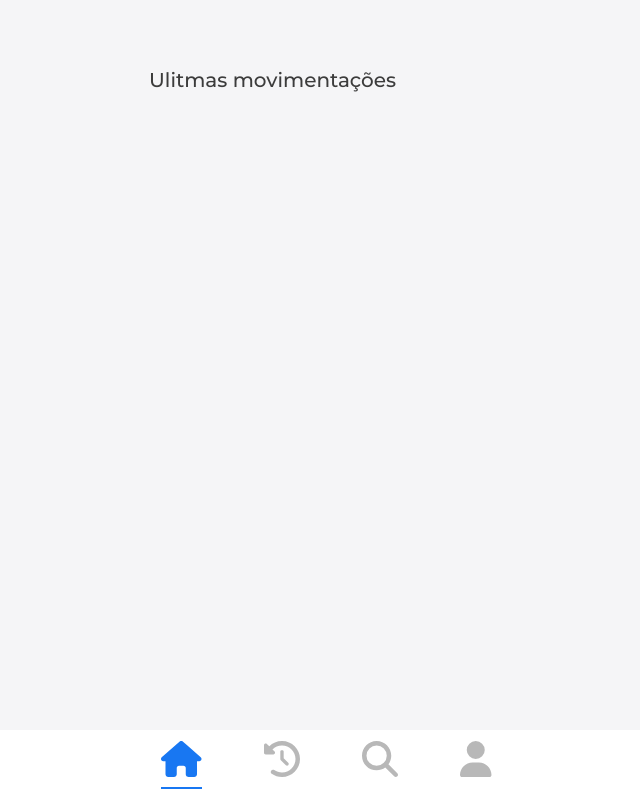
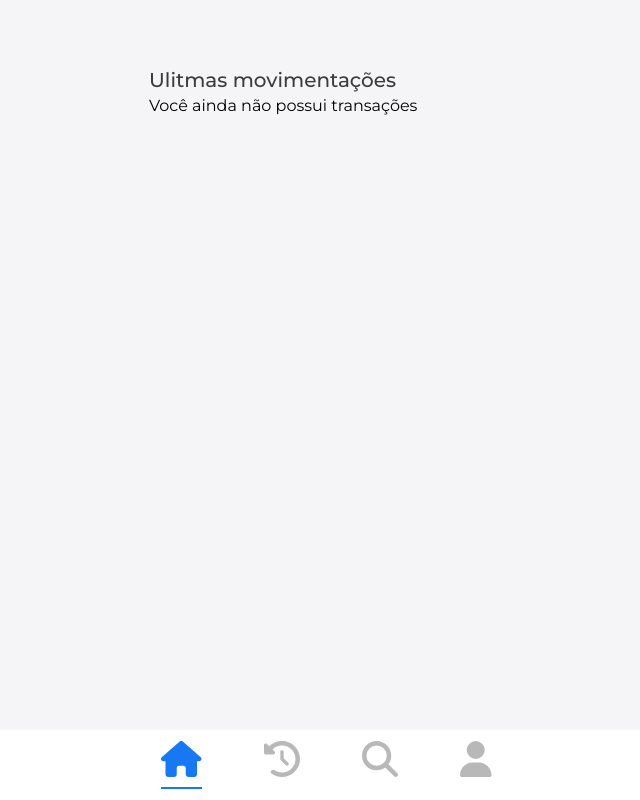
Before and after one commit to DouglasBsales/finance-app, a Next.js app: page /Pages/LastTransations in a window 1280 px wide. Shown: the whole page, without its empty margins (324-964 px from the left). Built offline with nearby package versions, Linux system fonts and the light colour scheme.

Commit message:
Feature: added new logic of show transations

```diff
--- a/src/app/Pages/LastTransations/page.tsx
+++ b/src/app/Pages/LastTransations/page.tsx
@@ -2,6 +2,7 @@
 
 import CardsTransacoesPlan from "@/components/PlanPage/CardsTransacoesPlan";
 import { HomeContext } from "@/Context/HomeContext";
+import Image from "next/image";
 import { useContext } from "react";
 
 export default function LastTransations() {
@@ -14,13 +15,13 @@ export default function LastTransations() {
     ? transations.flatMap((transaction: any) => transaction.transacoes)
     : [];
 
-
-
   return (
     <div className="w-full flex flex-col items-center bg-whitePrimary">
       <div className="w-[390px] overflow-x-hidden pb-[100px] px-7">
-        <p className=" text-blackPrimary font-medium text-xl pt-[66px]">Ulitmas movimentações</p>
-        {allTransacoes ?
+        <p className=" text-blackPrimary font-medium text-xl pt-[66px]">
+          Ulitmas movimentações
+        </p>
+        {allTransacoes.length > 0 ? (
           allTransacoes.map((transacao: any) => (
             <div key={transacao.id}>
               <CardsTransacoesPlan
@@ -31,10 +32,15 @@ export default function LastTransations() {
                   name: transacao.data.name,
                   value: transacao.data.value,
                   sentValue: transacao.data.sentValue,
-                }}/>
+                }}
+              />
             </div>
           ))
-          : <p>Você ainda não possui transações</p>}
+        ) : (
+          <div>
+            <p>Você ainda não possui transações</p>
+          </div>
+        )}
       </div>
     </div>
   );
```
Lines whose indentation alone changed are shown as unchanged.
